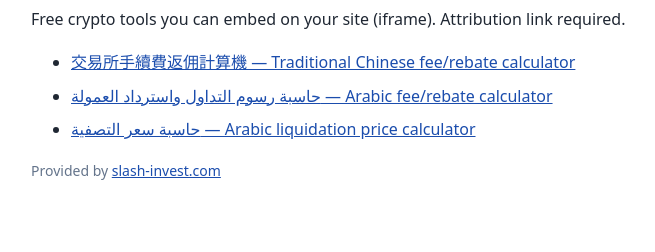
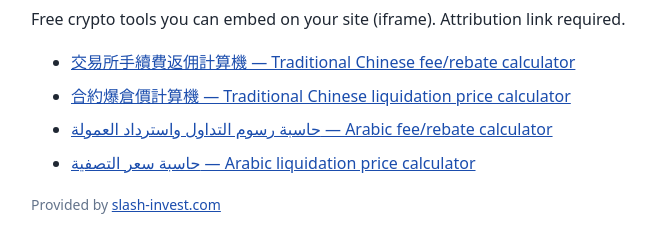
Before and after one commit to geminipro1688-art/slash-embed, a plain HTML site: page index.html in a window 1280 px wide. Shown: the part 110-362 px from the top of the page, without its empty margins (289-944 px from the left). Drawn offline with Linux system fonts and the light colour scheme.

Commit message:
List Chinese liquidation calculator widget

```diff
--- a/index.html
+++ b/index.html
@@ -7,6 +7,7 @@
 <p>Free crypto tools you can embed on your site (iframe). Attribution link required.</p>
 <ul>
 <li><a href="./fee-calc-zh.html">交易所手續費返佣計算機 — Traditional Chinese fee/rebate calculator</a></li>
+<li><a href="./liq-calc-zh.html">合約爆倉價計算機 — Traditional Chinese liquidation price calculator</a></li>
 <li><a href="./fee-calc-ar.html">حاسبة رسوم التداول واسترداد العمولة — Arabic fee/rebate calculator</a></li>
 <li><a href="./liq-calc-ar.html">حاسبة سعر التصفية — Arabic liquidation price calculator</a></li>
 </ul>
```
